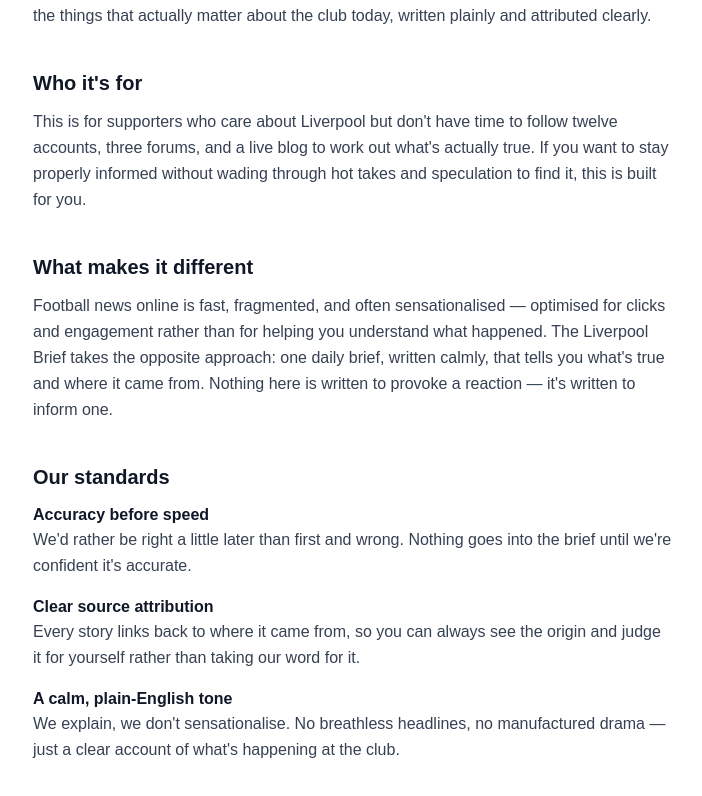
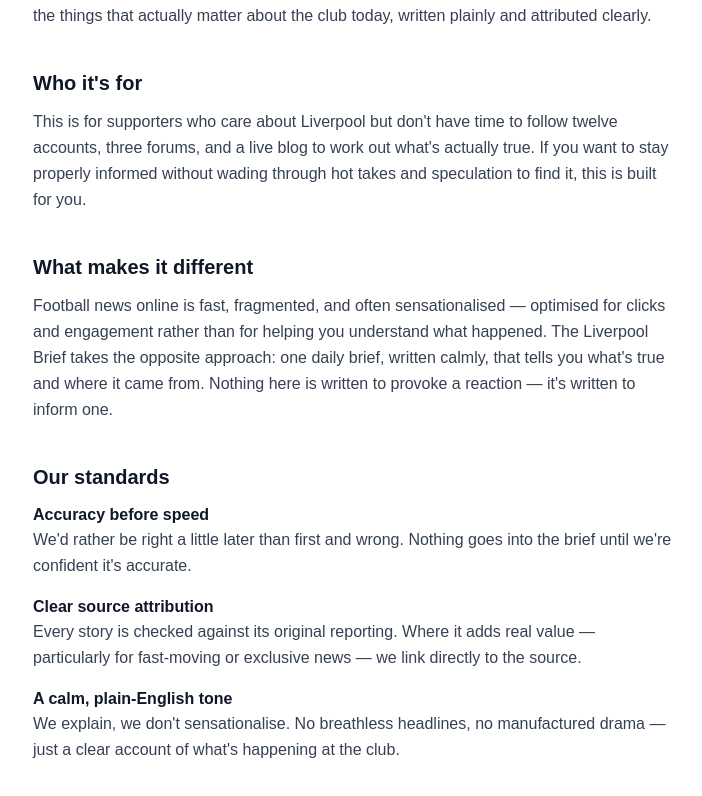
Before and after one commit to DennyRegan/the-liverpool-brief, a Next.js app: page /about in a window 1280 px wide. Shown: the part 316-1112 px from the top of the page, without its empty margins (287-989 px from the left). Built offline with nearby package versions, Linux system fonts and the light colour scheme.

Commit message:
Update About page source attribution wording to match actual editorial policy

```diff
--- a/app/about/page.tsx
+++ b/app/about/page.tsx
@@ -49,8 +49,8 @@
             <li>
               <p className="font-semibold text-gray-900">Clear source attribution</p>
               <p className="text-gray-700 leading-relaxed">
-                Every story links back to where it came from, so you can always see the
-                origin and judge it for yourself rather than taking our word for it.
+                Every story is checked against its original reporting. Where it adds real
+                value — particularly for fast-moving or exclusive news — we link directly to the source.
               </p>
             </li>
             <li>
```
